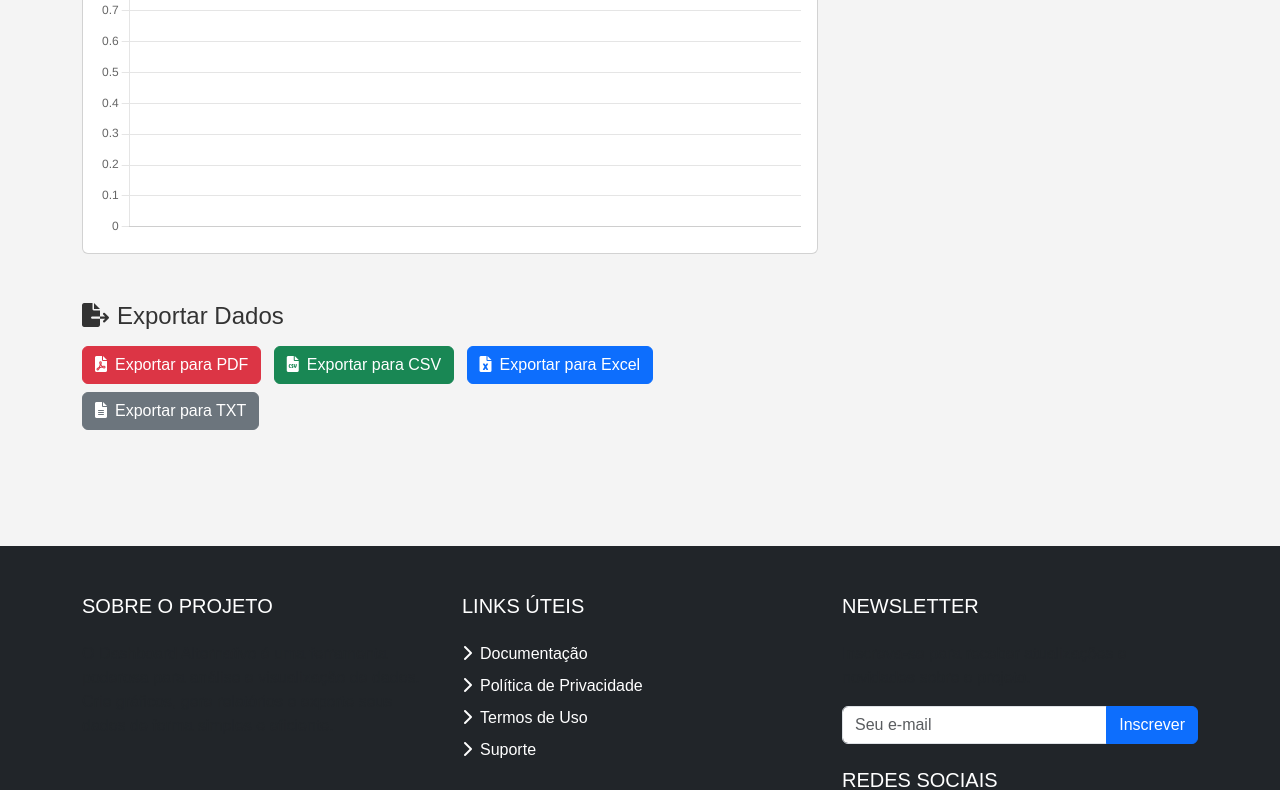
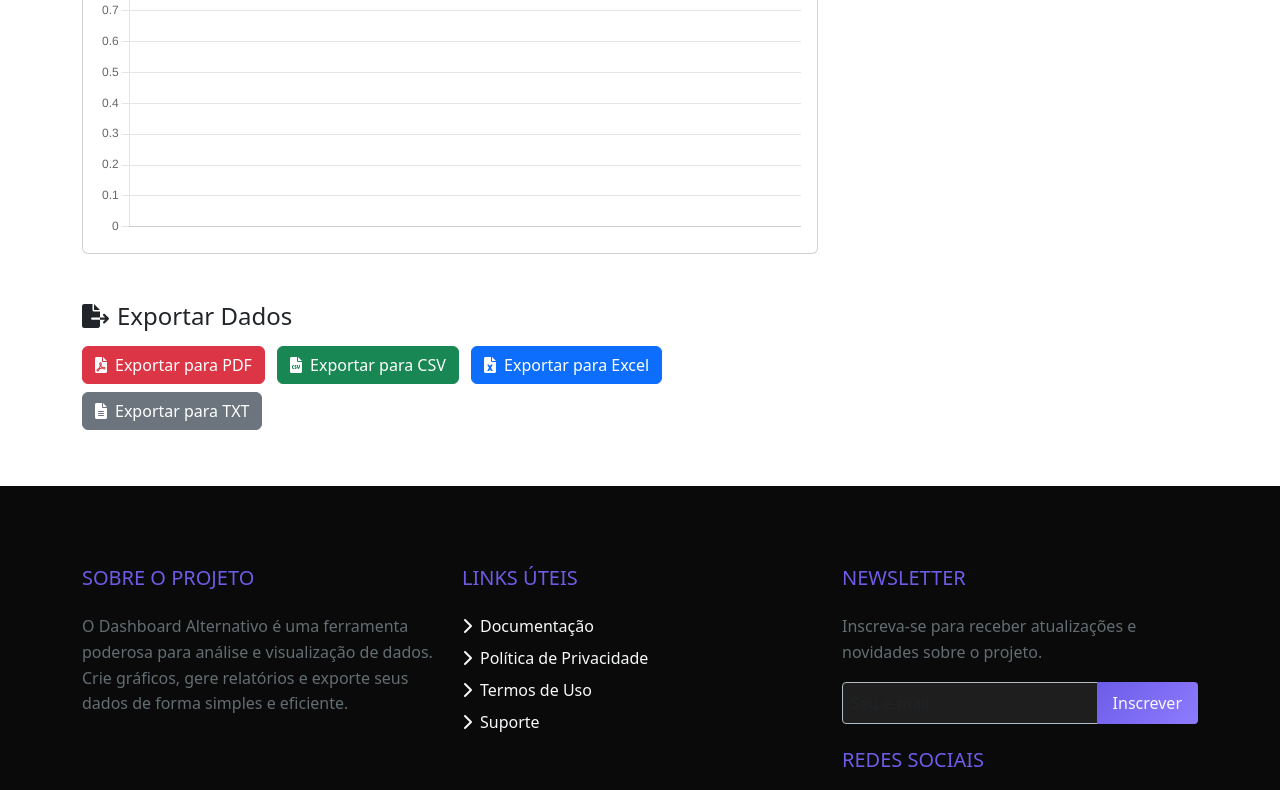
Before and after one commit to LuisT-ls/dashboard, a plain HTML site: page index.html in a window 1280 px wide. Shown: the part 655-1445 px from the top of the page. Drawn offline with nearby package versions, Linux system fonts and the light colour scheme.

Commit message:
Refatoração do css e melhoria do footer

```diff
--- a/assets/css/main.css
+++ b/assets/css/main.css
@@ -1,13 +1,26 @@
-/* Estilos globais */
-body {
-  font-family: Arial, sans-serif;
-  margin: 0;
-  padding: 0;
-  background-color: #f4f4f4;
-  color: #333;
-}
+/* Importação dos arquivos CSS */
 
-/* Espaçamento adicional para o footer */
-main {
-  padding-bottom: 60px; /* Evita que o footer cubra o conteúdo */
-}
+/* Base */
+@import url('./modules/base/variables.css');
+@import url('./modules/base/reset.css');
+@import url('./modules/base/typography.css');
+@import url('./modules/base/scrollbar.css');
+@import url('./modules/base/animations.css');
+
+/* Componentes */
+@import url('./modules/components/buttons.css');
+@import url('./modules/components/icon.css');
+
+/* Layout */
+@import url('./modules/layout/header.css');
+@import url('./modules/layout/footer.css');
+@import url('./modules/layout/container.css');
+
+/* Utils */
+@import url('./modules/utils/responsive.css');
+@import url('./modules/utils/spacing.css');
+
+/* Features */
+@import url('./modules/features/charts.css');
+@import url('./modules/features/history.css');
+@import url('./modules/features/report.css');
--- a/assets/css/modules/base/reset.css
+++ b/assets/css/modules/base/reset.css
@@ -4,3 +4,17 @@
   padding: 0;
   box-sizing: border-box;
 }
+
+/* Layout do corpo para sticky footer */
+html,
+body {
+  height: 100%;
+  margin: 0;
+  display: flex;
+  flex-direction: column;
+}
+
+/* Conteúdo principal */
+main {
+  flex: 1;
+}
--- /dev/null
+++ b/assets/css/modules/base/variables.css
@@ -0,0 +1,58 @@
+:root {
+  /* Cores Primárias */
+  --color-primary: #6c5ce7;
+  --color-primary-dark: #4a3fbf;
+  --color-primary-light: #8e7cff;
+
+  /* Cores Secundárias */
+  --color-secondary: #00b894;
+  --color-secondary-dark: #008b6e;
+  --color-secondary-light: #00d1a9;
+
+  /* Cores de Sucesso, Aviso e Erro */
+  --color-success: #00b894;
+  --color-success-dark: #008b6e;
+  --color-warning: #fdcb6e;
+  --color-warning-dark: #e8a93e;
+  --color-danger: #ff7675;
+  --color-danger-dark: #d63031;
+
+  /* Cores de Texto */
+  --color-text: #2d3436;
+  --color-text-light: #f8f9fa;
+  --color-text-muted: #636e72;
+
+  /* Cores de Fundo */
+  --color-background: #ffffff;
+  --color-background-dark: #0a0a0a;
+  --color-background-darker: #1e1e1e;
+
+  /* Cores de Links */
+  --color-link: #6c5ce7;
+  --color-link-hover: #4a3fbf;
+
+  /* Cores de Bordas */
+  --color-border: #dfe6e9;
+  --color-border-dark: #b2bec3;
+
+  /* Cores de Sombras */
+  --color-shadow: rgba(108, 92, 231, 0.15);
+
+  /* Cores de Ícones */
+  --color-icon: #636e72;
+  --color-icon-hover: #6c5ce7;
+
+  /* Cores de Botões */
+  --color-button-primary: var(--color-primary);
+  --color-button-primary-hover: var(--color-primary-dark);
+  --color-button-secondary: var(--color-secondary);
+  --color-button-secondary-hover: var(--color-secondary-dark);
+  --color-button-danger: var(--color-danger);
+  --color-button-danger-hover: var(--color-danger-dark);
+
+  /* Gradientes */
+  --gradient-primary: linear-gradient(135deg, #6c5ce7 0%, #8e7cff 100%);
+  --gradient-secondary: linear-gradient(135deg, #00b894 0%, #00d1a9 100%);
+  --gradient-warning: linear-gradient(135deg, #fdcb6e 0%, #ffeaa7 100%);
+  --gradient-danger: linear-gradient(135deg, #ff7675 0%, #ffa8a8 100%);
+}
--- a/assets/css/modules/layout/footer.css
+++ b/assets/css/modules/layout/footer.css
@@ -0,0 +1,75 @@
+/* Footer */
+.footer-custom {
+  background-color: var(--color-background-dark);
+  color: var(--color-text-light);
+  padding: 2rem 0;
+  width: 100%;
+}
+
+.footer-title {
+  color: var(--color-primary);
+  margin-bottom: 1.5rem;
+  text-transform: uppercase;
+}
+
+.footer-text {
+  color: var(--color-text-muted);
+  line-height: 1.6;
+}
+
+.footer-link {
+  color: var(--color-text-light);
+  text-decoration: none;
+  transition: color 0.3s ease;
+}
+
+.footer-link:hover {
+  color: var(--color-primary);
+}
+
+.footer-link i {
+  margin-right: 0.5rem;
+}
+
+.footer-input {
+  background-color: var(--color-background-darker);
+  border: 1px solid var(--color-border-dark);
+  color: var(--color-text-light);
+  border-radius: 0.25rem;
+  padding: 0.5rem;
+}
+
+.footer-button {
+  background: var(--gradient-primary);
+  border: none;
+  color: var(--color-text-light);
+  padding: 0.5rem 1rem;
+  border-radius: 0.25rem;
+  transition: opacity 0.3s ease, background 0.3s ease;
+}
+
+.footer-button:hover {
+  opacity: 0.9;
+}
+
+.footer-social-link {
+  color: var(--color-text-light);
+  transition: color 0.3s ease;
+}
+
+.footer-social-link:hover {
+  color: var(--color-primary);
+}
+
+.footer-bottom {
+  background-color: var(
+    --color-background-dark
+  );
+  color: var(--color-text-light);
+  padding: 1rem 0;
+  text-align: center;
+}
+
+.footer-bottom p {
+  margin: 0;
+}
--- a/index.html
+++ b/index.html
@@ -51,7 +51,8 @@
     </header>
 
     <!-- Main Content -->
-    <main class="container my-5">
+    <main class="flex-grow-1">
+      <div class="container my-5">
         <div class="row">
           <!-- Coluna do Gráfico -->
           <div class="col-md-8">
@@ -76,7 +77,8 @@
             <!-- Chart Type Selection -->
             <section id="chart-type" class="mb-5">
               <h2 class="h4 mb-3">
-              <i class="fas fa-chart-line me-2"></i>Selecione o Tipo de Gráfico
+                <i class="fas fa-chart-line me-2"></i>Selecione o Tipo de
+                Gráfico
               </h2>
               <div class="d-flex flex-wrap gap-2">
                 <button
@@ -196,16 +198,17 @@
             </section>
           </div>
         </div>
+      </div>
     </main>
 
     <!-- Footer -->
-    <footer class="bg-dark text-white">
-      <div class="container py-5">
+    <footer class="footer-custom">
+      <div class="container my-5">
         <div class="row">
           <!-- Coluna 1: Sobre o Projeto -->
           <div class="col-md-4 mb-4">
-            <h5 class="text-uppercase mb-4">Sobre o Projeto</h5>
-            <p class="text-muted">
+            <h5 class="footer-title">Sobre o Projeto</h5>
+            <p class="footer-text">
               O Dashboard Alternativo é uma ferramenta poderosa para análise e
               visualização de dados. Crie gráficos, gere relatórios e exporte
               seus dados de forma simples e eficiente.
@@ -214,26 +217,26 @@
 
           <!-- Coluna 2: Links Úteis -->
           <div class="col-md-4 mb-4">
-            <h5 class="text-uppercase mb-4">Links Úteis</h5>
+            <h5 class="footer-title">Links Úteis</h5>
             <ul class="list-unstyled">
               <li class="mb-2">
-                <a href="#!" class="text-white text-decoration-none">
+                <a href="#!" class="footer-link">
                   <i class="fas fa-chevron-right me-2"></i>Documentação
                 </a>
               </li>
               <li class="mb-2">
-                <a href="#!" class="text-white text-decoration-none">
+                <a href="#!" class="footer-link">
                   <i class="fas fa-chevron-right me-2"></i>Política de
                   Privacidade
                 </a>
               </li>
               <li class="mb-2">
-                <a href="#!" class="text-white text-decoration-none">
+                <a href="#!" class="footer-link">
                   <i class="fas fa-chevron-right me-2"></i>Termos de Uso
                 </a>
               </li>
               <li class="mb-2">
-                <a href="#!" class="text-white text-decoration-none">
+                <a href="#!" class="footer-link">
                   <i class="fas fa-chevron-right me-2"></i>Suporte
                 </a>
               </li>
@@ -242,37 +245,39 @@
 
           <!-- Coluna 3: Newsletter e Redes Sociais -->
           <div class="col-md-4 mb-4">
-            <h5 class="text-uppercase mb-4">Newsletter</h5>
-            <p class="text-muted">
+            <h5 class="footer-title">Newsletter</h5>
+            <p class="footer-text">
               Inscreva-se para receber atualizações e novidades sobre o projeto.
             </p>
             <form class="mb-4">
               <div class="input-group">
                 <input
                   type="email"
-                  class="form-control"
+                  class="form-control footer-input"
                   placeholder="Seu e-mail"
                   aria-label="Seu e-mail"
                 />
-                <button class="btn btn-primary" type="button">Inscrever</button>
+                <button class="btn footer-button" type="button">
+                  Inscrever
+                </button>
               </div>
             </form>
 
-            <h5 class="text-uppercase mb-4">Redes Sociais</h5>
+            <h5 class="footer-title">Redes Sociais</h5>
             <div class="d-flex gap-3">
-              <a href="#!" class="text-white text-decoration-none">
+              <a href="#!" class="footer-social-link">
                 <i class="fab fa-facebook fa-2x"></i>
               </a>
-              <a href="#!" class="text-white text-decoration-none">
+              <a href="#!" class="footer-social-link">
                 <i class="fab fa-twitter fa-2x"></i>
               </a>
-              <a href="#!" class="text-white text-decoration-none">
+              <a href="#!" class="footer-social-link">
                 <i class="fab fa-instagram fa-2x"></i>
               </a>
-              <a href="#!" class="text-white text-decoration-none">
+              <a href="#!" class="footer-social-link">
                 <i class="fab fa-linkedin fa-2x"></i>
               </a>
-              <a href="#!" class="text-white text-decoration-none">
+              <a href="#!" class="footer-social-link">
                 <i class="fab fa-github fa-2x"></i>
               </a>
             </div>
@@ -281,7 +286,7 @@
       </div>
 
       <!-- Rodapé Inferior -->
-      <div class="bg-black text-center py-3">
+      <div class="footer-bottom">
         <p class="mb-0">
           &copy; 2023 Dashboard Alternativo. Todos os direitos reservados.
         </p>
```
Also changed, not shown: assets/css/modules/base/animations.css (added), assets/css/modules/base/scrollbar.css (added), assets/css/modules/base/typography.css (added), assets/css/modules/components/icon.css (added), assets/css/modules/features/charts.css (added), assets/css/modules/features/history.css (added), assets/css/modules/features/report.css (added), assets/css/modules/layout/container.css (added), assets/css/modules/utils/responsive.css (added), assets/img/logotype/about.txt (added), assets/img/logotype/logo.png (added), assets/img/logotype/logo.svg (added). Lines whose indentation alone changed are shown as unchanged.
